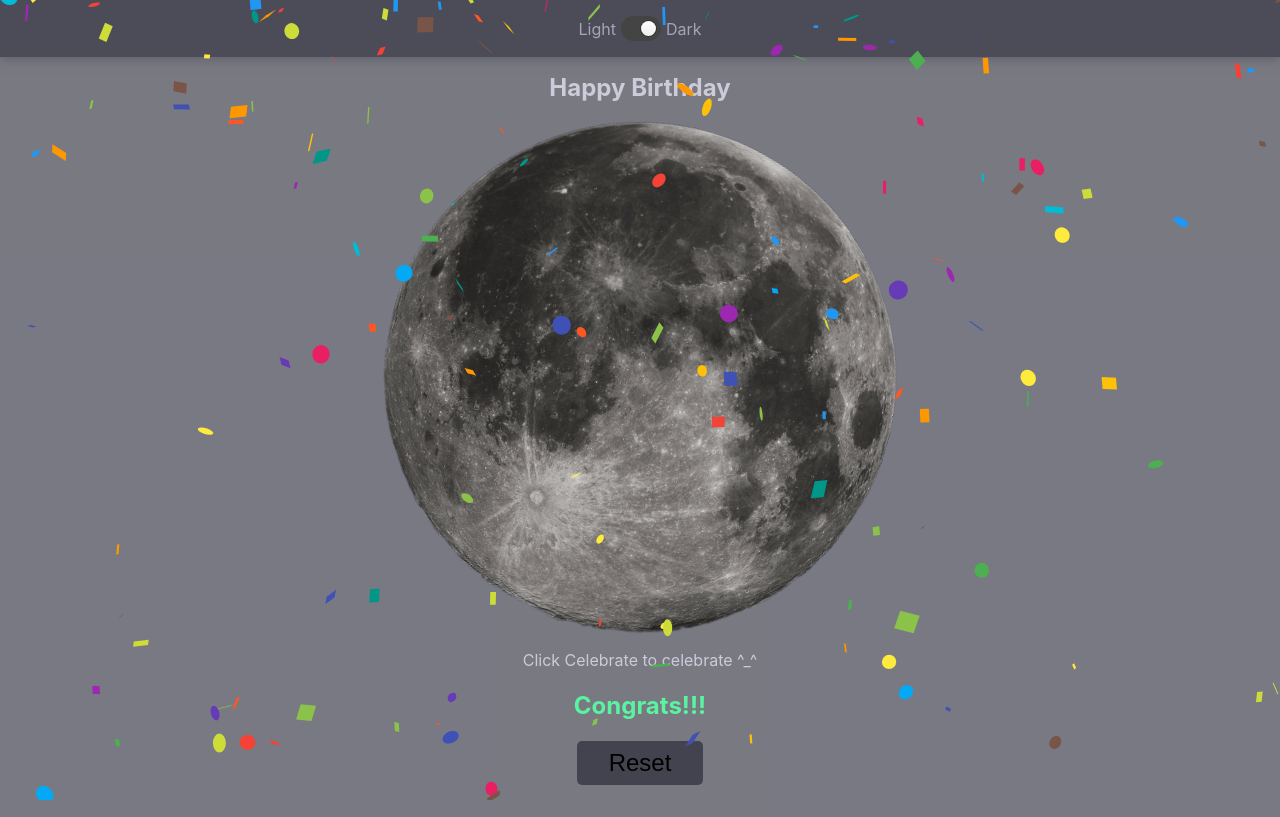
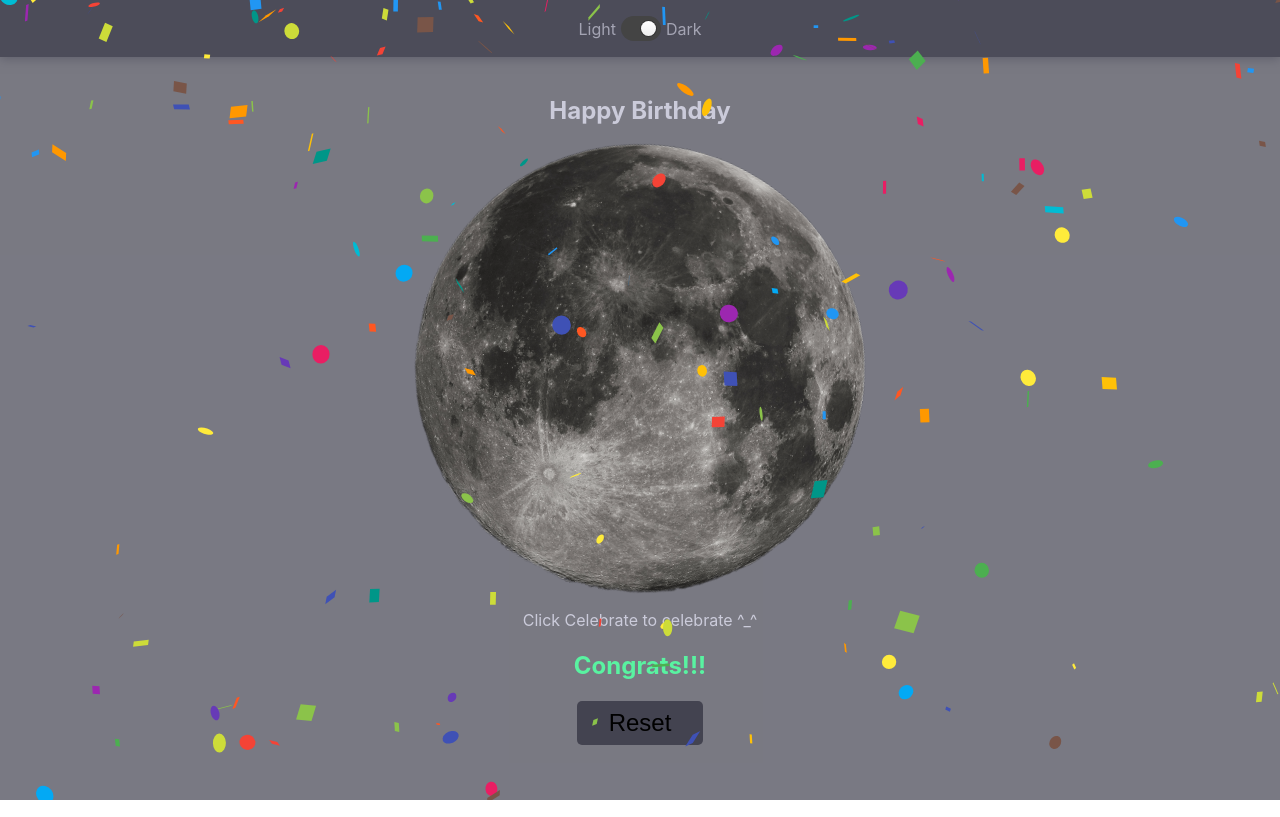
Before and after one commit to aabozaid0094/moon, a React (Create React App) app: page / in a window 1280 px wide. Built offline with nearby package versions, Linux system fonts and the light colour scheme.

Commit message:
Add max height for hbd image

```diff
--- a/src/App.css
+++ b/src/App.css
@@ -114,6 +114,9 @@ header {
 .hbd h2 {
     margin-top: 0;
 }
+.hbd img {
+    max-height: 450px;
+}
 .hbd .moon-image {
     max-width: 100%;
 }
```
